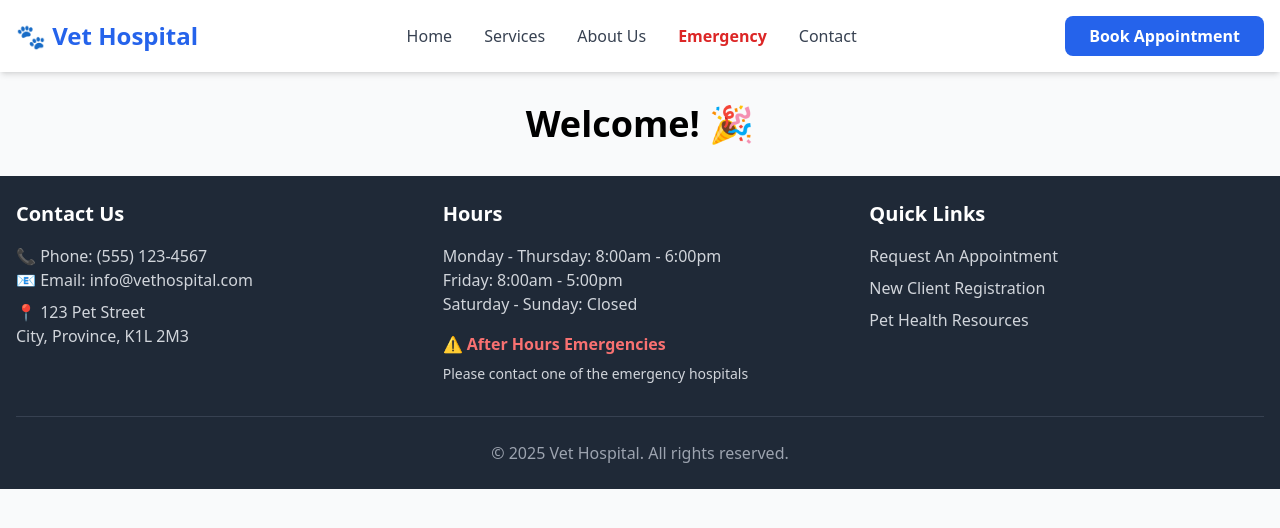
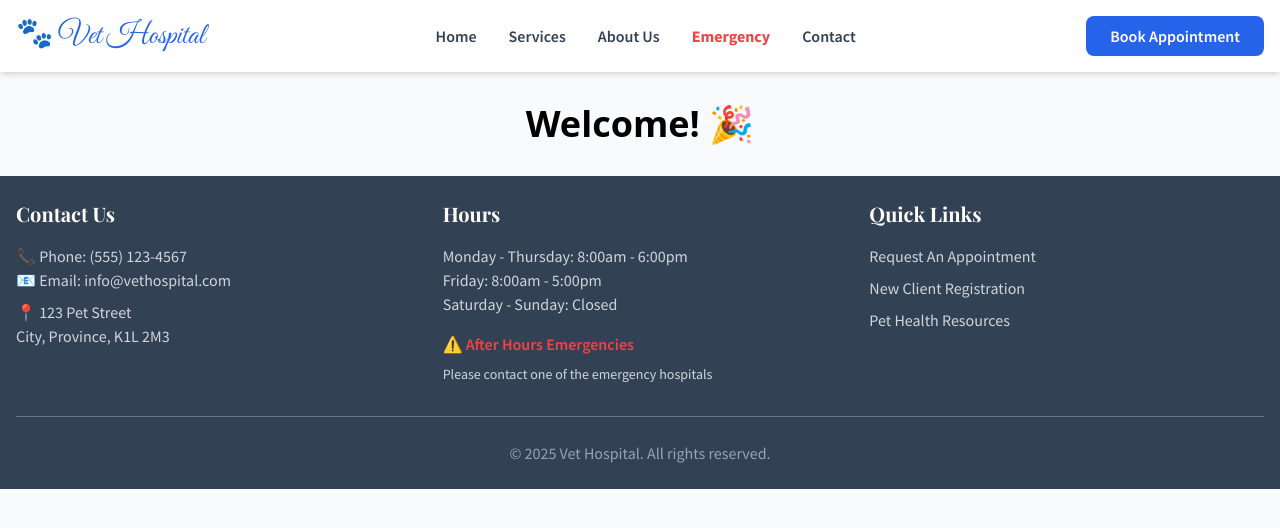
Before and after one commit to chab0114/portfolio-Vet-Hospital-Web, a React (Create React App) app: page / in a window 1280 px wide. Shown: the top 528 px of the page. Built offline with nearby package versions, Linux system fonts and the light colour scheme.

Commit message:
Enhance styling and typography across components; update Tailwind configuration for custom colors and fonts

```diff
--- a/public/index.html
+++ b/public/index.html
@@ -3,6 +3,12 @@
   <head>
     <meta charset="utf-8" />
     <link rel="icon" href="%PUBLIC_URL%/favicon.ico" />
+    <link rel="preconnect" href="https://fonts.googleapis.com" />
+    <link rel="preconnect" href="https://fonts.gstatic.com" crossorigin />
+    <link
+      href="https://fonts.googleapis.com/css2?family=Playfair+Display:wght@400;600;700&family=Source+Sans+Pro:wght@300;400;600;700&family=Great+Vibes&display=swap"
+      rel="stylesheet"
+    />
     <meta name="viewport" content="width=device-width, initial-scale=1" />
     <meta name="theme-color" content="#000000" />
     <meta
--- a/src/components/Footer.jsx
+++ b/src/components/Footer.jsx
@@ -1,11 +1,11 @@
 function Footer() {
   return (
-    <footer className="bg-gray-800 text-white mt-auto">
+    <footer className="bg-secondary-dark text-white mt-auto">
       <div className="container mx-auto px-4 py-6">
-        <div className="grid grid-cols-1 md:grid-cols-3 gap-8">
+        <div className="grid grid-cols-1 md:grid-cols-3 gap-8 font-secondary">
           {/* Contact Info */}
           <div>
-            <h3 className="text-xl font-bold mb-4">Contact Us</h3>
+            <h3 className="text-xl font-primary font-bold mb-4">Contact Us</h3>
             <p className="text-gray-300">📞 Phone: (555) 123-4567</p>
             <p className="text-gray-300">📧 Email: info@vethospital.com</p>
             <p className="text-gray-300 mt-2">📍 123 Pet Street</p>
@@ -14,11 +14,11 @@ function Footer() {
 
           {/* Hours */}
           <div>
-            <h3 className="text-xl font-bold mb-4">Hours</h3>
+            <h3 className="text-xl font-primary font-bold mb-4">Hours</h3>
             <p className="text-gray-300">Monday - Thursday: 8:00am - 6:00pm</p>
             <p className="text-gray-300">Friday: 8:00am - 5:00pm</p>
             <p className="text-gray-300">Saturday - Sunday: Closed</p>
-            <p className="text-red-400 font-semibold mt-4">
+            <p className="text-danger font-semibold mt-4">
               ⚠️ After Hours Emergencies
             </p>
             <p className="text-gray-300 text-sm mt-2">
@@ -28,12 +28,12 @@ function Footer() {
 
           {/* Quick Links */}
           <div>
-            <h3 className="text-xl font-bold mb-4">Quick Links</h3>
+            <h3 className="text-xl font-primary font-bold mb-4">Quick Links</h3>
             <ul className="space-y-2">
               <li>
                 <a
                   href="#"
-                  className="text-gray-300 hover:text-blue-400 transition"
+                  className="text-gray-300 hover:text-primary-light transition"
                 >
                   Request An Appointment
                 </a>
@@ -41,7 +41,7 @@ function Footer() {
               <li>
                 <a
                   href="#"
-                  className="text-gray-300 hover:text-blue-400 transition"
+                  className="text-gray-300 hover:text-primary-light transition"
                 >
                   New Client Registration
                 </a>
@@ -49,18 +49,19 @@ function Footer() {
               <li>
                 <a
                   href="#"
-                  className="text-gray-300 hover:text-blue-400 transition"
+                  className="text-gray-300 hover:text-primary-light transition"
                 >
                   Pet Health Resources
                 </a>
               </li>
             </ul>
           </div>
+
         </div>
-        {/* Copyright */}
-        <div className="border-t border-gray-700 mt-8 pt-6 text-center text-gray-400">
-          <p>&copy; 2025 Vet Hospital. All rights reserved.</p>
-        </div>
+          {/* Copyright */}
+          <div className="border-t border-secondary mt-8 pt-6 text-center text-secondary-light font-secondary">
+            <p>&copy; 2025 Vet Hospital. All rights reserved.</p>
+          </div>
       </div>
     </footer>
   );
--- a/src/components/Header.jsx
+++ b/src/components/Header.jsx
@@ -4,36 +4,36 @@ function Header() {
       <div className="container mx-auto px-4 py-4 flex justify-between items-center">
         {/* Logo */}
         <div className="flex items-center">
-          <h1 className="text-2xl font-bold text-blue-600">
+          <h1 className="text-3xl font-logo text-primary">
             🐾 Vet Hospital
           </h1>
         </div>
 
         {/* Navigation */}
         <nav className="hidden md:block">
-          <ul className="flex space-x-8">
+          <ul className="flex space-x-8 font-secondary">
             <li>
-              <a href="#" className="text-gray-700 hover:text-blue-600 font-medium transition">
+              <a href="#" className="text-secondary-dark hover:text-primary font-semibold transition">
                 Home
               </a>
             </li>
             <li>
-              <a href="#" className="text-gray-700 hover:text-blue-600 font-medium transition">
+              <a href="#" className="text-secondary-dark hover:text-primary font-semibold transition">
                 Services
               </a>
             </li>
             <li>
-              <a href="#" className="text-gray-700 hover:text-blue-600 font-medium transition">
+              <a href="#" className="text-secondary-dark hover:text-primary font-semibold transition">
                 About Us
               </a>
             </li>
             <li>
-              <a href="#" className="text-red-600 hover:text-red-700 font-semibold transition">
+              <a href="#" className="text-danger hover:text-danger font-bold transition">
                 Emergency
               </a>
             </li>
             <li>
-              <a href="#" className="text-gray-700 hover:text-blue-600 font-medium transition">
+              <a href="#" className="text-secondary-dark hover:text-primary font-semibold transition">
                 Contact
               </a>
             </li>
@@ -41,7 +41,7 @@ function Header() {
         </nav>
 
         {/* Book Appointment Button */}
-        <button className="bg-blue-600 text-white px-6 py-2 rounded-lg font-semibold hover:bg-blue-700 transition">
+        <button className="bg-primary text-white px-6 py-2 rounded-lg font-secondary font-semibold hover:bg-primary-dark transition">
           Book Appointment
         </button>
       </div>
--- a/tailwind.config.js
+++ b/tailwind.config.js
@@ -4,7 +4,30 @@ module.exports = {
     "./src/**/*.{js,jsx,ts,tsx}",
   ],
   theme: {
-    extend: {},
+    extend: {
+      colors: {
+        // Primary brand colors
+        primary: {
+          DEFAULT: '#2563eb',
+          light: '#3b82f6',
+          dark: '#1e40af',
+        },
+        // Secondary/accent colors
+        secondary: {
+          DEFAULT: '#64748b',
+          light: '#94a3b8',
+          dark: '#334155',
+        },
+        // Utility colors
+        accent: '#10b981',
+        danger: '#ef4444',
+      },
+      fontFamily: {
+        primary: ['Playfair Display', 'serif'],
+        secondary: ['Source Sans Pro', 'sans-serif'],
+        logo: ['Great Vibes', 'cursive'],
+      },
+    },
   },
   plugins: [],
 }
```
